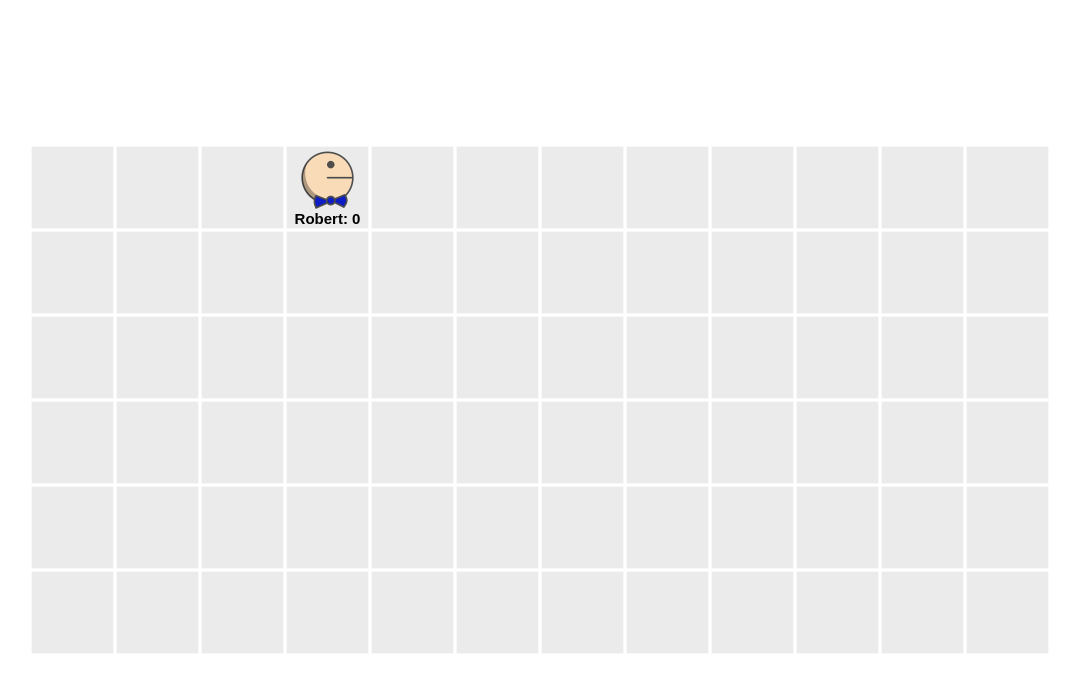
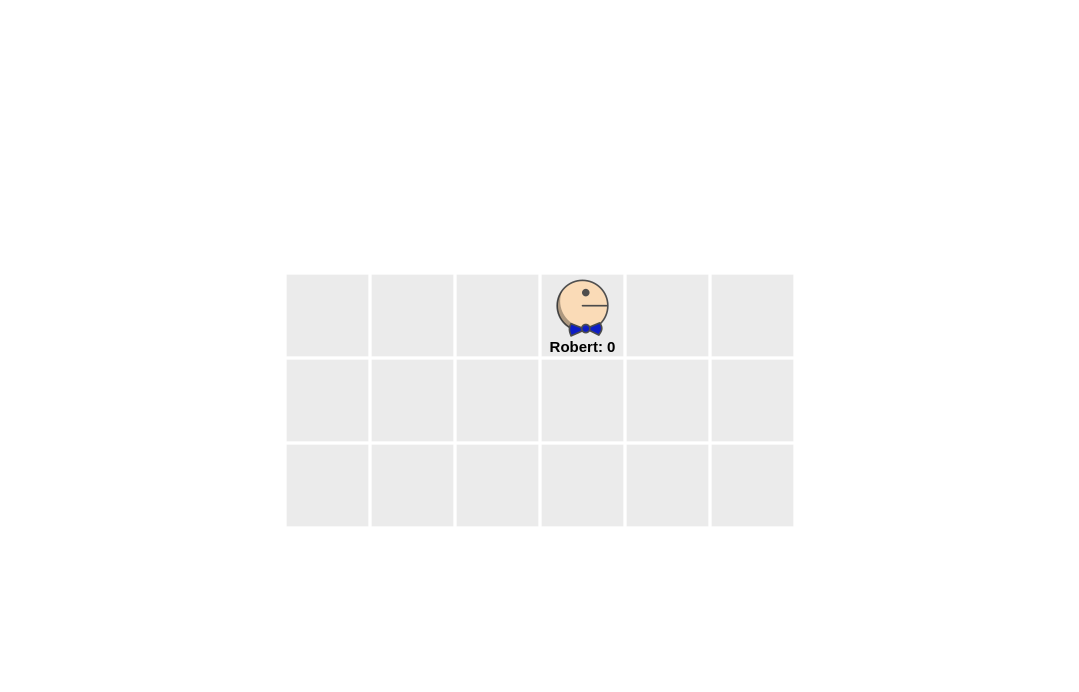
Before and after one commit to podlomar/pacgame, a plain HTML site: page index.html in a window 1280 px wide. Shown: the whole page, without its empty margins (100-1179 px from the left). Drawn offline with Linux system fonts and the light colour scheme.

Commit message:
Solution to stage 4 - stage as a component.

```diff
--- a/index.html
+++ b/index.html
@@ -8,10 +8,9 @@
   <title>The Pac Game</title>
 </head>
 <body>
-  <div id="app" class="app">
-    <div class="stage"></div>
-  </div>
+  <div id="app" class="app"></div>
 
+  <script src="js/stage.js"></script>
   <script src="js/pacman.js"></script>
   <script src="js/index.js"></script>
 </body>
--- a/js/index.js
+++ b/js/index.js
@@ -1,7 +1,10 @@
 document.addEventListener('DOMContentLoaded', () => {
-  const stage = document.querySelector('.stage');
+  const app = document.querySelector('#app');
+  const stage = new Stage(6, 3);
+  stage.mount(app);
+
   const robert = new Pacman(3);
-  robert.mount(stage);
+  robert.mount(stage.element);
 
   document.addEventListener('keydown', (event) => {
     if(event.code === 'ArrowRight') {
--- a/js/pacman.js
+++ b/js/pacman.js
@@ -1,5 +1,3 @@
-const TILE_SIZE = 85;
-
 class Pacman {
   constructor(pacX) {
     this.pacX = pacX;
--- /dev/null
+++ b/js/stage.js
@@ -0,0 +1,20 @@
+const TILE_SIZE = 85;
+
+class Stage {
+  constructor(width, height) {
+    this.width = width;
+    this.height = height;
+  }
+
+  render() {
+    this.element = document.createElement('div');
+    this.element.className = 'stage';
+    this.element.style.width = TILE_SIZE * this.width + 'px';
+    this.element.style.height = TILE_SIZE * this.height + 'px';
+    return this.element;
+  }
+
+  mount(parent) {
+    parent.appendChild(this.render());
+  }
+}
```
